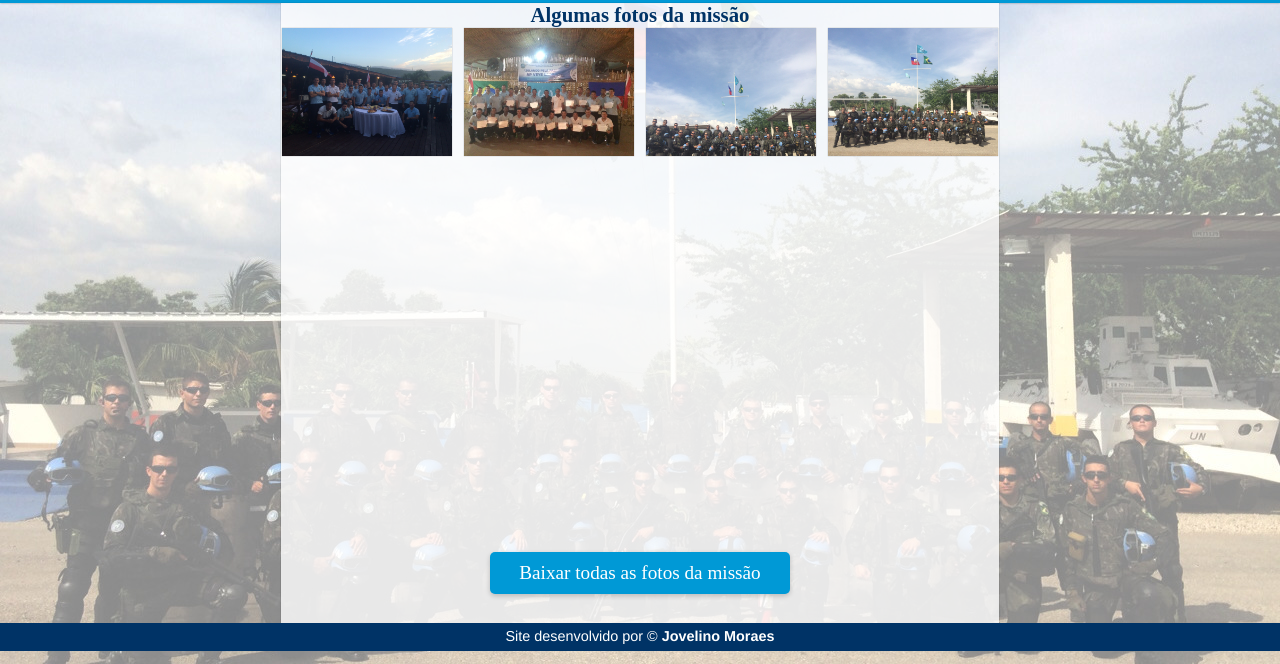
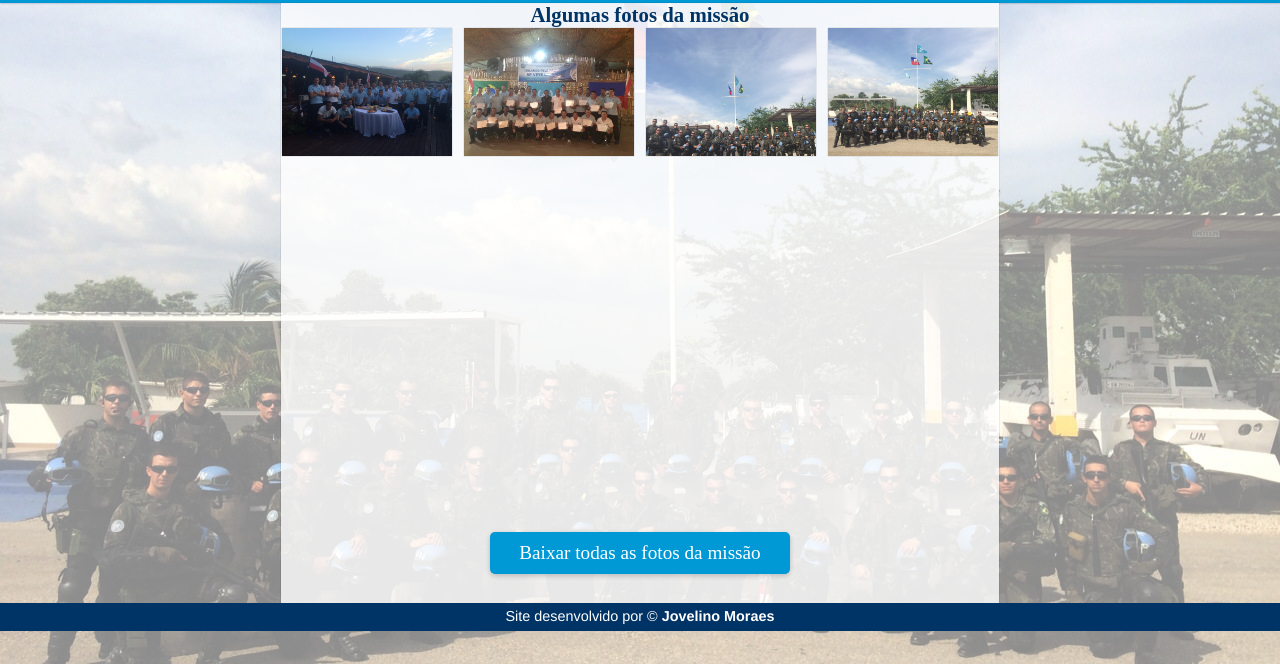
Before and after one commit to JovelinoMoraes/pelotaoFuracao, a plain HTML site: page index.html in a window 1280 px wide. Shown: the part 136-800 px from the top of the page. Drawn offline with Linux system fonts and the light colour scheme.

Commit message:
altura do rodapé

```diff
--- a/style.css
+++ b/style.css
@@ -53,7 +53,7 @@ header > h1,h2 {
     background-color: rgba(255, 255, 255, 0.801);
     width:calc( 100vw - 20px);
     max-width: max-content;
-    height: calc(100vh - 180px);
+    height: calc(100vh - 200px);
     margin: 15px 10px;
     box-shadow: 0px 0px 1px rgba(0, 0, 0, 0.363);
     overflow: hidden;
@@ -118,7 +118,7 @@ header > h1,h2 {
     min-width: 300px;
     text-align: center;
     position: absolute; /* Usa posição absoluta para posicionar em relação ao container */
-    bottom: 70px;; /* Espaçamento do fundo da container */
+    bottom: 90px;; /* Espaçamento do fundo da container */
     left: 50%; /* Posiciona o centro horizontalmente */
     transform: translateX(-50%); /* Centraliza o botão horizontalmente */
     display: inline-block;
```
